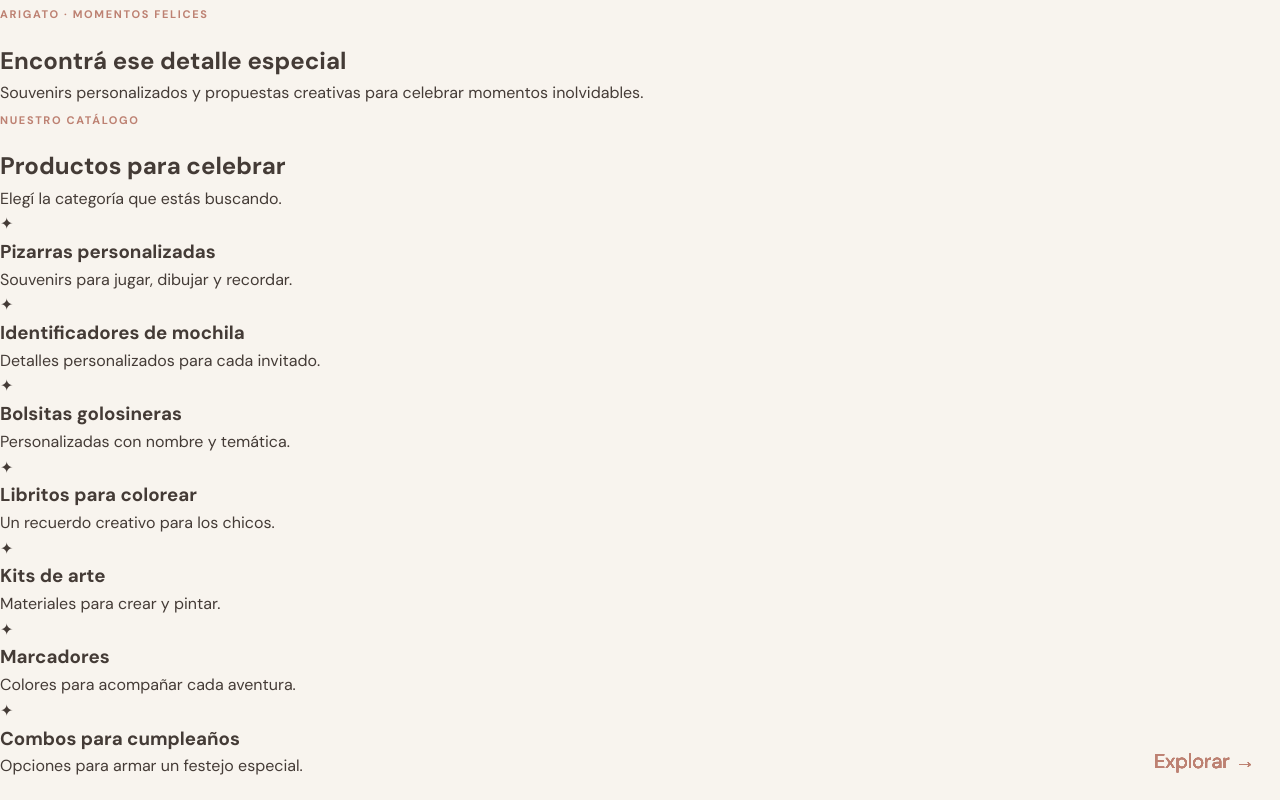
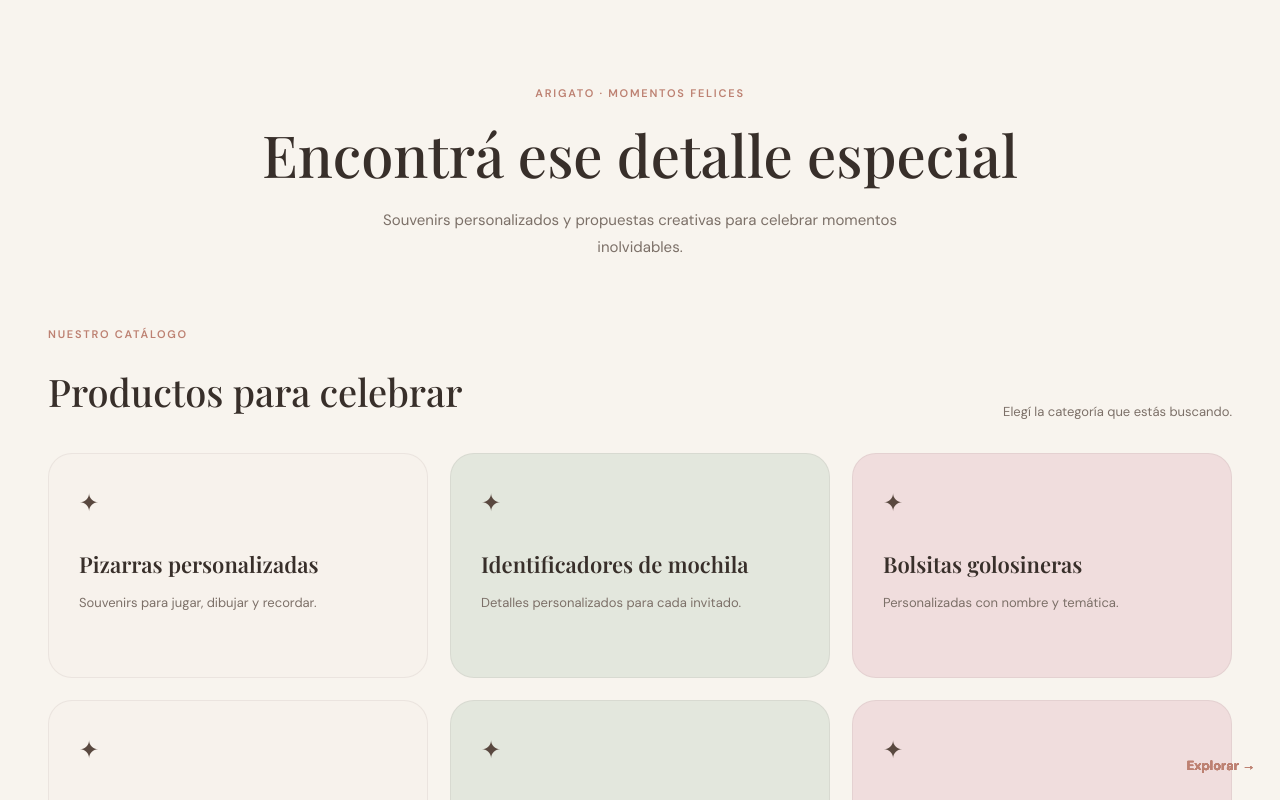
Before and after one commit to arigatomomentosfelices-ux/arigato-tienda, a Next.js app: page /productos in a window 1280 px wide. Shown: the top 800 px of the page. Built offline with nearby package versions, Linux system fonts and the light colour scheme.

Commit message:
Add products catalog styles

```diff
--- a/app/globals.css
+++ b/app/globals.css
@@ -1038,3 +1038,166 @@ img {
   object-position: center;
   border-radius: 8px;
 }
+
+
+/* CATÁLOGO DE PRODUCTOS */
+
+.products-page {
+  min-height: 100vh;
+  background: var(--cream);
+  color: var(--text);
+  padding-bottom: 80px;
+}
+
+.products-intro {
+  max-width: 900px;
+  margin: 0 auto;
+  padding: 85px 24px 65px;
+  text-align: center;
+}
+
+.products-intro .eyebrow,
+.products-heading .eyebrow {
+  display: block;
+  color: var(--terracotta);
+  font-size: 11px;
+  font-weight: 600;
+  letter-spacing: 0.16em;
+  margin-bottom: 18px;
+}
+
+.products-intro h1 {
+  font-family: "Playfair Display", Georgia, serif;
+  font-size: clamp(38px, 5vw, 58px);
+  font-weight: 500;
+  line-height: 1.15;
+  margin: 0 0 20px;
+  color: var(--brown-dark);
+}
+
+.products-intro p {
+  max-width: 580px;
+  margin: 0 auto;
+  color: var(--muted);
+  font-size: 15px;
+  line-height: 1.8;
+}
+
+.products-catalog {
+  max-width: 1240px;
+  margin: 0 auto;
+  padding: 0 28px;
+}
+
+.products-heading {
+  display: flex;
+  justify-content: space-between;
+  align-items: end;
+  gap: 24px;
+  margin-bottom: 30px;
+}
+
+.products-heading h2 {
+  font-family: "Playfair Display", Georgia, serif;
+  font-size: clamp(28px, 3vw, 38px);
+  font-weight: 500;
+  margin: 0;
+  color: var(--brown-dark);
+}
+
+.products-heading > p {
+  color: var(--muted);
+  font-size: 13px;
+}
+
+.category-grid {
+  display: grid;
+  grid-template-columns: repeat(3, minmax(0, 1fr));
+  gap: 22px;
+}
+
+.catalog-category {
+  min-height: 225px;
+  padding: 30px;
+  border: 1px solid rgba(89, 72, 63, 0.08);
+  border-radius: 24px;
+  display: flex;
+  flex-direction: column;
+  align-items: flex-start;
+}
+
+.catalog-category.beige {
+  background: #f7f2ec;
+}
+
+.catalog-category.sage {
+  background: #e3e7dd;
+}
+
+.catalog-category.rosa {
+  background: #f0dddd;
+}
+
+.category-symbol {
+  font-size: 24px;
+  color: var(--brown);
+  margin-bottom: 25px;
+}
+
+.catalog-category h3 {
+  font-family: "Playfair Display", Georgia, serif;
+  font-size: 22px;
+  font-weight: 600;
+  margin: 0 0 10px;
+  color: var(--brown-dark);
+}
+
+.catalog-category p {
+  color: var(--muted);
+  font-size: 13px;
+  line-height: 1.7;
+  margin: 0 0 20px;
+}
+
+.category-arrow {
+  color: var(--terracotta);
+  font-size: 13px;
+  font-weight: 600;
+  margin-top: auto;
+}
+
+@media (max-width: 800px) {
+  .category-grid {
+    grid-template-columns: repeat(2, minmax(0, 1fr));
+    gap: 14px;
+  }
+
+  .products-intro {
+    padding: 60px 22px 45px;
+  }
+
+  .products-heading {
+    align-items: flex-start;
+    flex-direction: column;
+    gap: 8px;
+  }
+
+  .catalog-category {
+    padding: 22px;
+    min-height: 220px;
+  }
+}
+
+@media (max-width: 520px) {
+  .category-grid {
+    grid-template-columns: 1fr;
+  }
+
+  .products-catalog {
+    padding: 0 18px;
+  }
+
+  .catalog-category {
+    min-height: 190px;
+  }
+}
```
